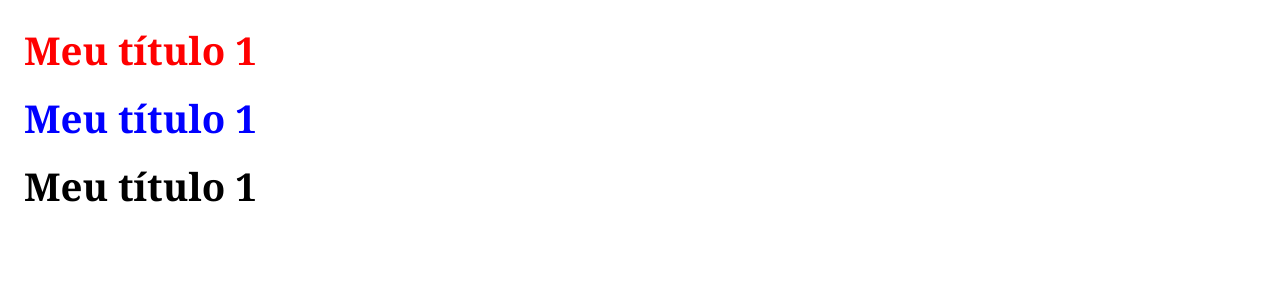
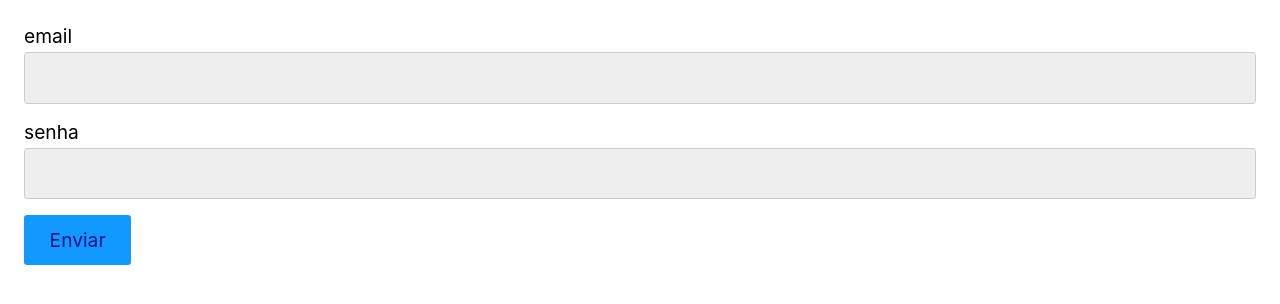
Before and after one commit to CandiceBrasileiro/ambienteReact, a React (Create React App) app: page / in a window 1280 px wide. Shown: the top 304 px of the page. Built offline with nearby package versions, Linux system fonts and the light colour scheme.

Commit message:
forms desestruturados

```diff
--- a/src/App.js
+++ b/src/App.js
@@ -1,16 +1,9 @@
 import React from 'react';
-
-const Titulo = (props) => {
-  // const Titulo = ({cor, texto}) => { assim seria desestruturado
-  //return <h1 style={{color: cor}}>{texto}</h1>
-  return <h1 style={{color: props.cor}}>{props.texto}</h1>
-}
+import Form from './Form/Form';
 
 const App = () => {
   return <div>
-    <Titulo cor="red" texto='Meu título 1'/>
-    <Titulo cor="blue" texto='Meu título 1'/>
-    <Titulo texto='Meu título 1'/>
+    <Form />
   </div>;
 }
 
--- a/src/form/Button.js
+++ b/src/form/Button.js
@@ -8,4 +8,4 @@
   )
 }
 
-export default Button
+export default Button;
--- a/src/form/Form.js
+++ b/src/form/Form.js
@@ -5,15 +5,9 @@
 const Form = () => {
   return (
     <form >
-      <p>
-        <label htmlFor="nome">Nome</label>
-        <Input />
-      </p>
-      <p>
-       <label htmlFor="email">E-mail</label>
-       <Input />
-      </p>
-       <Button />
+      <Input id='email' label="email" required/>
+      <Input id='senha' type="password" label="senha"/>
+      <Button />
     </form>
   )
 }
--- a/src/form/Input.js
+++ b/src/form/Input.js
@@ -1,9 +1,11 @@
 import React from 'react'
 
-const Input = () => {
+const Input = ({label, id, ...props}) => {
   return (
-    <input type="text" />
-
+    <div style={{margin: '1rem 0'}}>
+    <label htmlFor={id}>{label}</label>
+    <input id={id} type="text" {...props}/>
+    </div>
   )
 }
 
```
